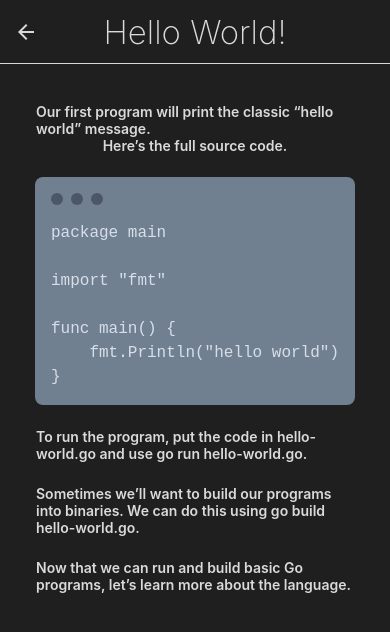
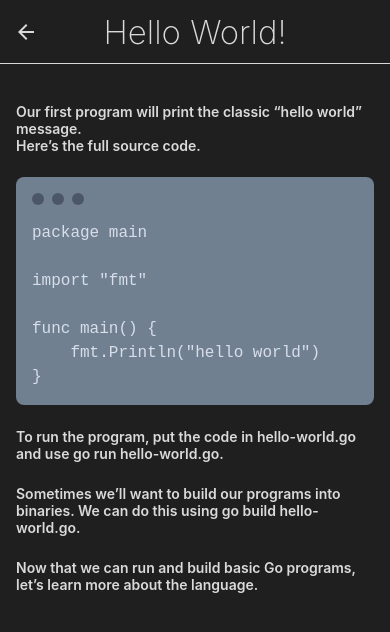
Before and after one commit to Miki535/GoByExample-on-react-native, a React Native app in the folder GoByExample/: screen /HelloWorld in a window 390 px wide. Shown: the top 632 px of the page. Built offline with nearby package versions, Linux system fonts and the light colour scheme.

Commit message:
Update HelloWorldScreen.js

```diff
--- a/GoByExample/screens/HelloWorldScreen.js
+++ b/GoByExample/screens/HelloWorldScreen.js
@@ -37,7 +37,7 @@ const styles = StyleSheet.create({
   container: {
     padding: 16,
     flex: 1,
-    alignItems: 'center',
+    alignItems: '',
     backgroundColor: '#1f1f1f',
   },
   containerdd: {
@@ -46,8 +46,6 @@ const styles = StyleSheet.create({
     borderRadius: 8,
   },
   text: {
-    paddingLeft: 20,
-    paddingRight: 20,
     fontSize: 14,
     color: '#dadada',
     fontWeight: '600',
```
